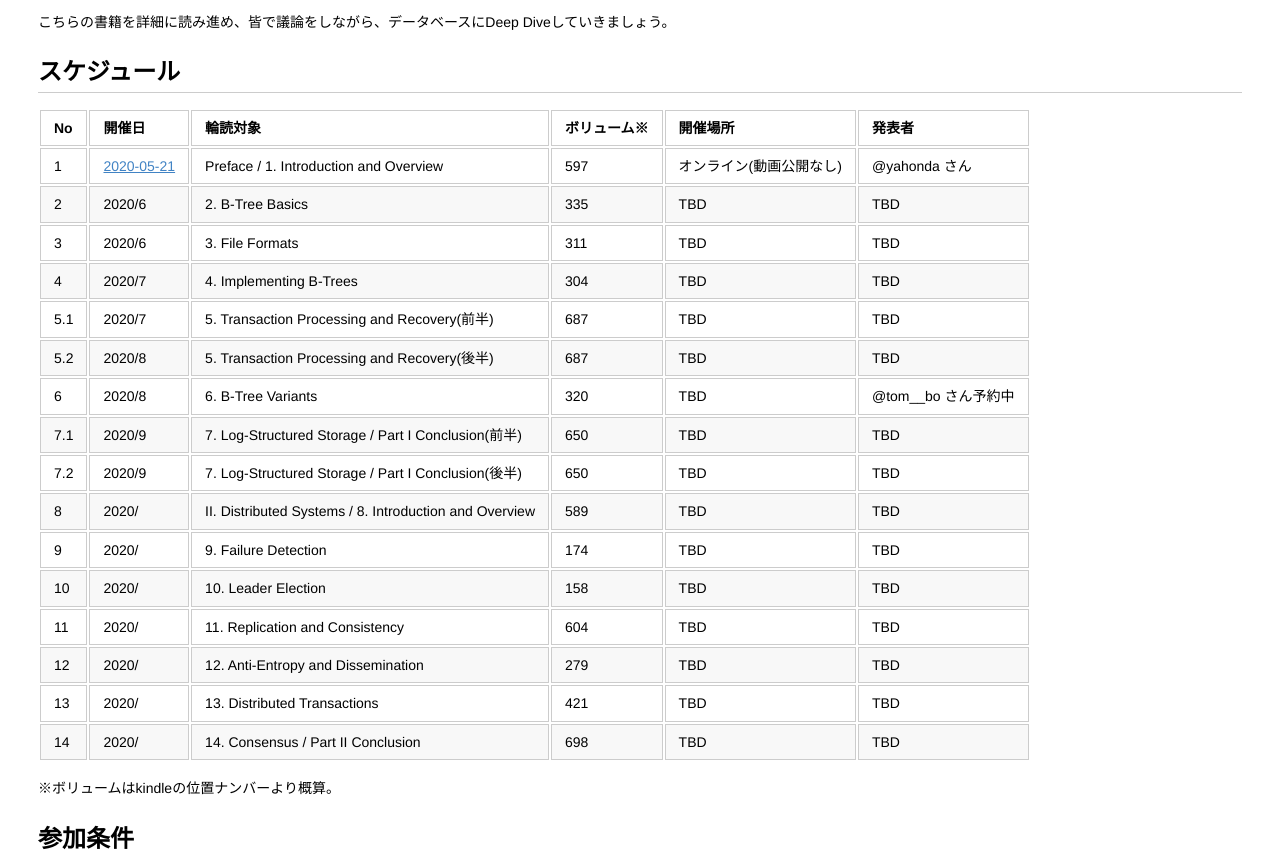
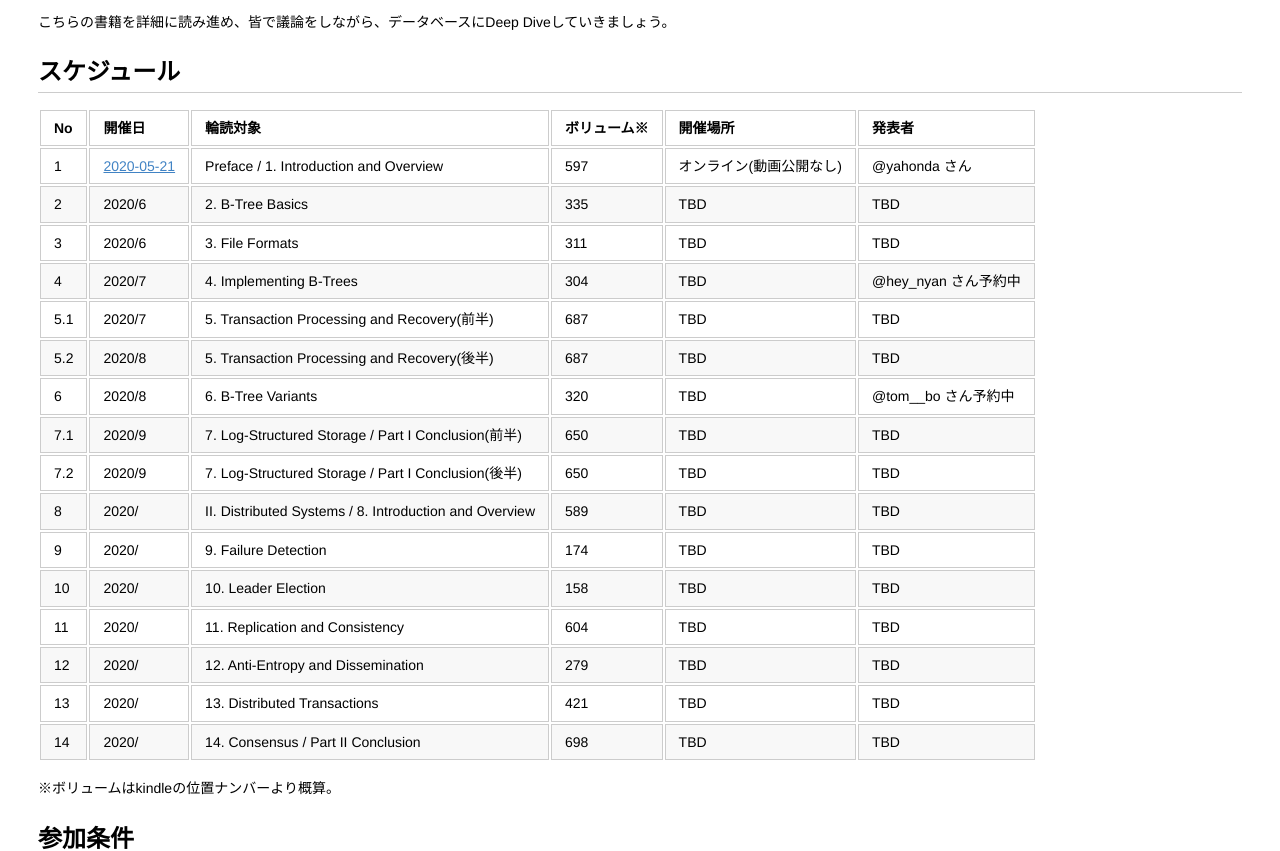
Before and after one commit to Database-Internals-Reading-Group-Japan/group-tokyo, a Jekyll site: the page built from index.md, in a window 1280 px wide. Shown: the part 281-1132 px from the top of the page. Built offline with Jekyll 4.4.1, drawn with Linux system fonts in a browser that asks for light colours.

Commit message:
Update index.md

```diff
--- a/index.md
+++ b/index.md
@@ -20,7 +20,7 @@ For Database Internals Reading Group in Japan-Tokyo
 |1|[2020-05-21](./No01/20200220/agenda.html)|Preface / 1. Introduction and Overview|597|オンライン(動画公開なし)|@yahonda さん|
 |2|2020/6|2. B-Tree Basics|335|TBD|TBD|
 |3|2020/6|3. File Formats|311|TBD|TBD|
-|4|2020/7|4. Implementing B-Trees|304|TBD|TBD|
+|4|2020/7|4. Implementing B-Trees|304|TBD|@hey_nyan さん予約中|
 |5.1|2020/7|5. Transaction Processing and Recovery(前半)|687|TBD|TBD|
 |5.2|2020/8|5. Transaction Processing and Recovery(後半)|687|TBD|TBD|
 |6|2020/8|6. B-Tree Variants|320|TBD|@tom__bo さん予約中|
```
